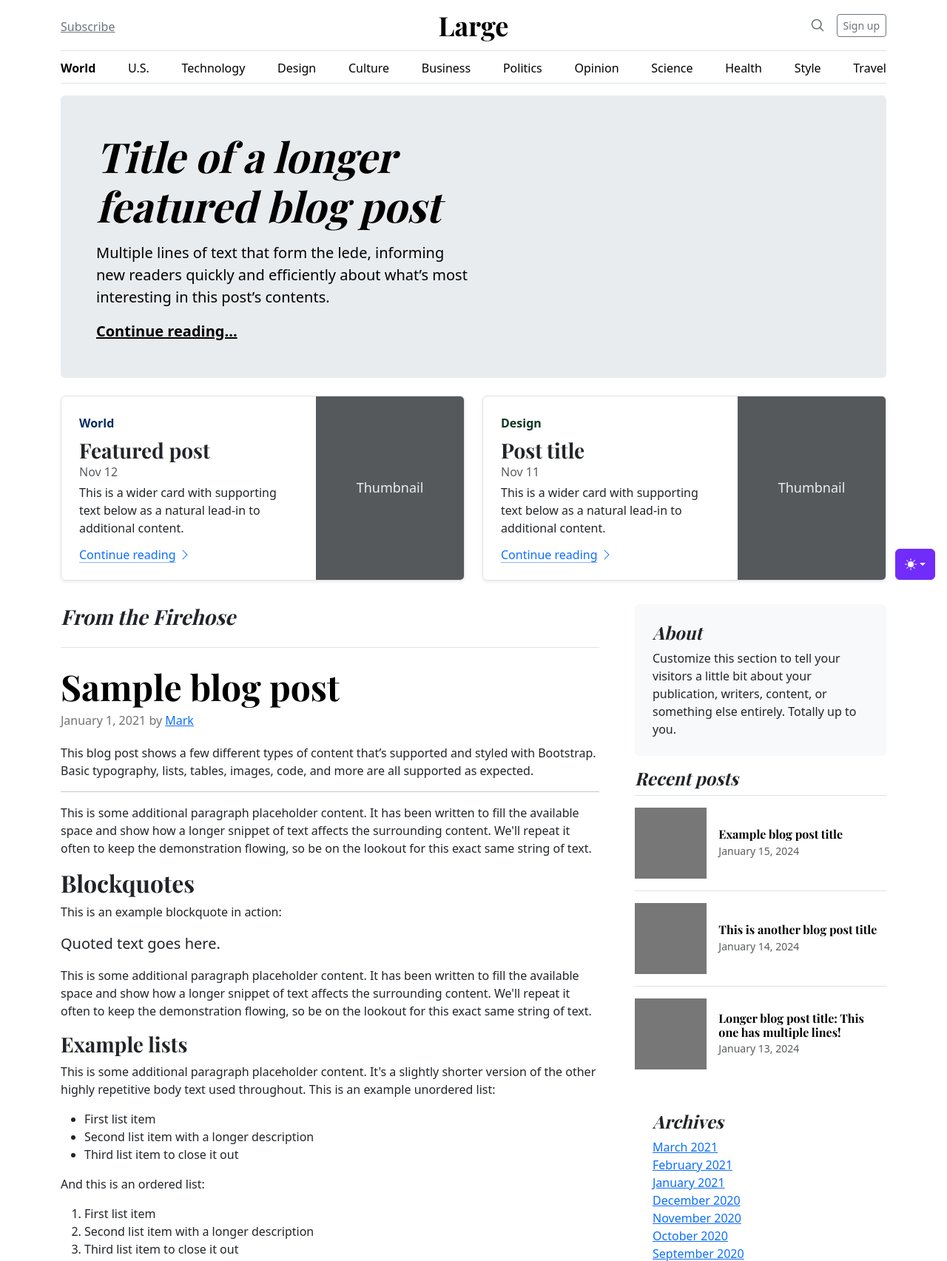
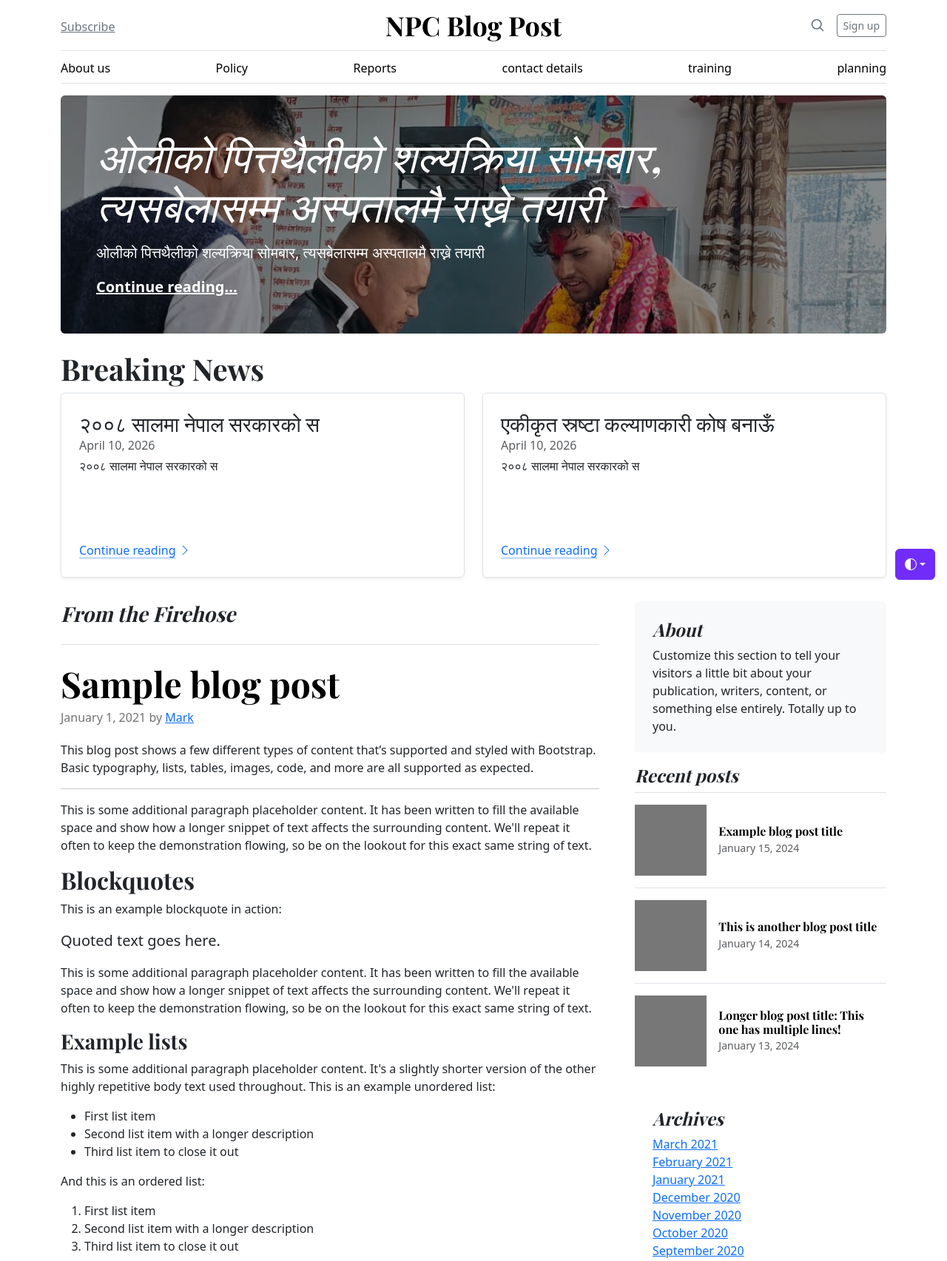
Before and after one commit to ganesh123aidi-code/ganesh, a Django app: page / in a window 1280 px wide. Shown: the top 1705 px of the page at 74% size. Run offline with Django 5.2, Linux system fonts and the light colour scheme; data comes from the database, SQL or seed files in the repository; both versions use the stored data as it was after the commit; some libraries are stand-ins or nearby versions.

Commit message:
updated the blog apps full

```diff
--- /dev/null
+++ b/blog/context_processor.py
@@ -0,0 +1,6 @@
+from blog.models import Category
+
+
+def get_categories(request):
+    categories = Category.objects.all()
+    return dict(categories=categories)
--- a/myproject/settings.py
+++ b/myproject/settings.py
@@ -65,6 +65,7 @@ TEMPLATES = [
                 'django.template.context_processors.request',
                 'django.contrib.auth.context_processors.auth',
                 'django.contrib.messages.context_processors.messages',
+                "blog.context_processor.get_categories"
             ],
         },
     },
--- a/myproject/views.py
+++ b/myproject/views.py
@@ -6,8 +6,10 @@ from blog.models import Blog
 def home(request):
     featured_posts = Blog.objects.filter(featured_post=True, status=1).order_by('-created_at')
     posts=Blog.objects.filter(status=1).order_by('-created_at')
+    breaking_news = Blog.objects.filter(featured_post=False, status=1).order_by('-created_at')[:5]
     context = {
         'featured_posts': featured_posts,
-        'posts': posts
+        'posts': posts,
+        'breaking_news': breaking_news,
     }
     return render(request, 'home.html', context)
--- a/templates/home.html
+++ b/templates/home.html
@@ -15,7 +15,7 @@
       rel="canonical"
       href="https://getbootstrap.com/docs/5.3/examples/blog/"
     />
-    <script src="{% static 'js/color-modes.js' %}"></script>
+    <script src="{% static 'js/color-mode.js' %}"></script>
     <link href="{% static 'css/bootstrap.min.css' %}" rel="stylesheet" />
     <meta name="theme-color" content="#712cf9" />
     <link
@@ -95,6 +95,25 @@
       }
       .bd-mode-toggle .dropdown-menu .active .bi {
         display: block !important;
+      }
+      .featured-hero {
+        min-height: 320px;
+        background-size: cover;
+        background-position: center;
+        background-repeat: no-repeat;
+        position: relative;
+        color: #fff;
+      }
+      .featured-hero::before {
+        content: "";
+        position: absolute;
+        inset: 0;
+        background: rgba(0, 0, 0, 0.45);
+        border-radius: inherit;
+      }
+      .featured-hero .featured-content {
+        position: relative;
+        z-index: 1;
       }
     </style>
   </head>
@@ -231,7 +250,7 @@
             <a
               class="blog-header-logo text-body-emphasis text-decoration-none"
               href="#"
-              >Large</a
+              >NPC Blog Post</a
             >
           </div>
           <div class="col-4 d-flex justify-content-end align-items-center">
@@ -260,57 +279,44 @@
       </header>
       <div class="nav-scroller py-1 mb-3 border-bottom">
         <nav class="nav nav-underline justify-content-between">
-          <a class="nav-item nav-link link-body-emphasis active" href="#"
-            >World</a
+          {% for category in categories %}
+          <a class="nav-item nav-link link-body-emphasis" href="#"
+            >{{ category.name }}</a
           >
-          <a class="nav-item nav-link link-body-emphasis" href="#">U.S.</a>
-          <a class="nav-item nav-link link-body-emphasis" href="#"
-            >Technology</a
-          >
-          <a class="nav-item nav-link link-body-emphasis" href="#">Design</a>
-          <a class="nav-item nav-link link-body-emphasis" href="#">Culture</a>
-          <a class="nav-item nav-link link-body-emphasis" href="#">Business</a>
-          <a class="nav-item nav-link link-body-emphasis" href="#">Politics</a>
-          <a class="nav-item nav-link link-body-emphasis" href="#">Opinion</a>
-          <a class="nav-item nav-link link-body-emphasis" href="#">Science</a>
-          <a class="nav-item nav-link link-body-emphasis" href="#">Health</a>
-          <a class="nav-item nav-link link-body-emphasis" href="#">Style</a>
-          <a class="nav-item nav-link link-body-emphasis" href="#">Travel</a>
+          {% endfor %}
         </nav>
       </div>
     </div>
     <main class="container">
-      <div class="p-4 p-md-5 mb-4 rounded text-body-emphasis bg-body-secondary">
-        <div class="col-lg-6 px-0">
-          <h1 class="display-4 fst-italic">
-            Title of a longer featured blog post
-          </h1>
+      {% for featured_post in featured_posts %}
+      <div
+        class="p-4 p-md-5 mb-4 rounded featured-hero"
+        style="background-image: url('{{ featured_post.featured_image.url }}');"
+      >
+        <div class="featured-content">
+          <h1 class="display-4 fst-italic">{{ featured_post.title }}</h1>
           <p class="lead my-3">
-            Multiple lines of text that form the lede, informing new readers
-            quickly and efficiently about what’s most interesting in this post’s
-            contents.
+            {{ featured_post.short_description|truncatechars:200 }}
           </p>
           <p class="lead mb-0">
-            <a href="#" class="text-body-emphasis fw-bold"
-              >Continue reading...</a
-            >
+            <a href="#" class="text-white fw-bold">Continue reading...</a>
           </p>
         </div>
       </div>
+      {% endfor %}
+
       <div class="row mb-2">
+        <h1>Breaking News</h1>
+        {% for news in breaking_news %}
         <div class="col-md-6">
           <div
             class="row g-0 border rounded overflow-hidden flex-md-row mb-4 shadow-sm h-md-250 position-relative"
           >
             <div class="col p-4 d-flex flex-column position-static">
-              <strong class="d-inline-block mb-2 text-primary-emphasis"
-                >World</strong
-              >
-              <h3 class="mb-0">Featured post</h3>
-              <div class="mb-1 text-body-secondary">Nov 12</div>
+              <h3 class="mb-0">{{ news.title }}</h3>
+              <div class="mb-1 text-body-secondary">{{ news.created_at|date:"F d, Y" }}</div>
               <p class="card-text mb-auto">
-                This is a wider card with supporting text below as a natural
-                lead-in to additional content.
+                {{ news.short_description|truncatechars:150 }}
               </p>
               <a
                 href="#"
@@ -322,64 +328,11 @@
                 </svg>
               </a>
             </div>
-            <div class="col-auto d-none d-lg-block">
-              <svg
-                aria-label="Placeholder: Thumbnail"
-                class="bd-placeholder-img"
-                height="250"
-                preserveAspectRatio="xMidYMid slice"
-                role="img"
-                width="200"
-                xmlns="http://www.w3.org/2000/svg"
-              >
-                <title>Placeholder</title>
-                <rect width="100%" height="100%" fill="#55595c"></rect>
-                <text x="50%" y="50%" fill="#eceeef" dy=".3em">Thumbnail</text>
-              </svg>
-            </div>
           </div>
         </div>
-        <div class="col-md-6">
-          <div
-            class="row g-0 border rounded overflow-hidden flex-md-row mb-4 shadow-sm h-md-250 position-relative"
-          >
-            <div class="col p-4 d-flex flex-column position-static">
-              <strong class="d-inline-block mb-2 text-success-emphasis"
-                >Design</strong
-              >
-              <h3 class="mb-0">Post title</h3>
-              <div class="mb-1 text-body-secondary">Nov 11</div>
-              <p class="mb-auto">
-                This is a wider card with supporting text below as a natural
-                lead-in to additional content.
-              </p>
-              <a
-                href="#"
-                class="icon-link gap-1 icon-link-hover stretched-link"
-              >
-                Continue reading
-                <svg class="bi" aria-hidden="true">
-                  <use xlink:href="#chevron-right"></use>
-                </svg>
-              </a>
-            </div>
-            <div class="col-auto d-none d-lg-block">
-              <svg
-                aria-label="Placeholder: Thumbnail"
-                class="bd-placeholder-img"
-                height="250"
-                preserveAspectRatio="xMidYMid slice"
-                role="img"
-                width="200"
-                xmlns="http://www.w3.org/2000/svg"
-              >
-                <title>Placeholder</title>
-                <rect width="100%" height="100%" fill="#55595c"></rect>
-                <text x="50%" y="50%" fill="#eceeef" dy=".3em">Thumbnail</text>
-              </svg>
-            </div>
-          </div>
-        </div>
+        {% endfor %}
+
+
       </div>
       <div class="row g-5">
         <div class="col-md-8">
@@ -753,7 +706,7 @@
       <p class="mb-0"><a href="#">Back to top</a></p>
     </footer>
     <script
-      src="../assets/dist/js/bootstrap.bundle.min.js"
+      src="{% static 'js/bootstrap.bundle.min.js' %}"
       class="astro-vvvwv3sm"
     ></script>
   </body>
```
Also changed, not shown: db.sqlite3, media/blog_images/503272769_712026191218467_383645119188062652_n.jpg (added), media/blog_images/Sabita-Bimali.jpg (added), media/blog_images/welcome_photo_nusk4hj.jpg (added).
